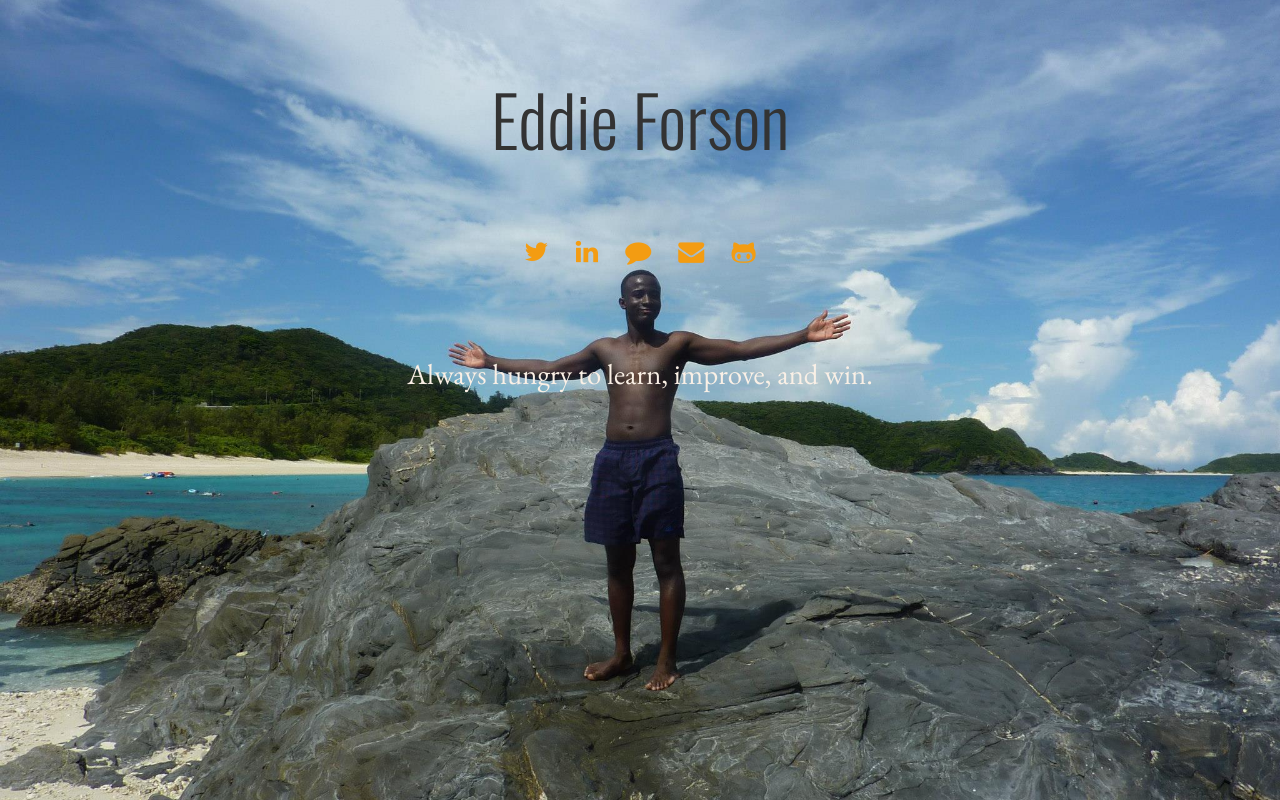
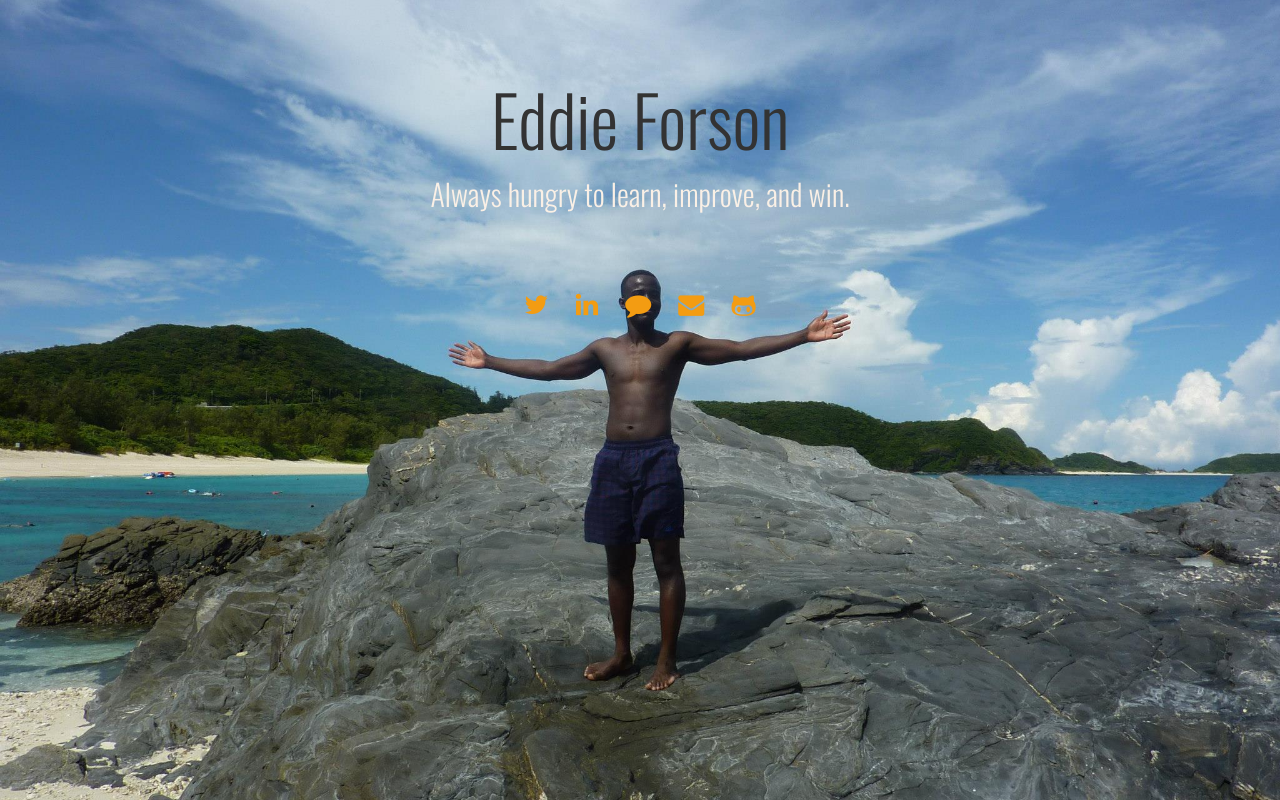
Before and after one commit to kenshiro-o/kenshiro-o.github.io, a plain HTML site: page index.html in a window 1280 px wide. Drawn offline with nearby package versions, Linux system fonts and the light colour scheme.

Commit message:
Fixing position of font-awesome icons

```diff
--- a/assets/css/main.css
+++ b/assets/css/main.css
@@ -26,8 +26,6 @@ p {
 
 .little-bio{
     color: linen;
-    font-size: 1.8em;
-    font-weight:
 }
 
 .centered {
--- a/index.html
+++ b/index.html
@@ -8,7 +8,7 @@
     <meta name="author" content="Carlos Alvarez">
     <link rel="shortcut icon" href="assets/ico/favicon.png">
 
-    <title>Ed Forson - Homepage</title>
+    <title>Eddie Forson - Homepage</title>
 
     <!-- Bootstrap core CSS -->
     <link href="assets/css/bootstrap.min.css" rel="stylesheet">
@@ -42,27 +42,21 @@
 		<div class="row centered">
 			<div class="col-lg-8 col-lg-offset-2 w">
 				<h1>Eddie Forson</h1>
-			</div>
-		</div>
-		<div class="row centered">
-			<div class="col-lg-8 col-lg-offset-2 w tooltip-demo">
-				<a data-toggle="tooltip" title="Twitter" href="https://twitter.com/Ed_Forson"><i class="fa fa-twitter"></i></a>
-				<a data-toggle="tooltip" title="LinkedIn" href="http://www.linkedin.com/pub/eddie-forson/22/69b/162"><i class="fa fa-linkedin"></i></a>
-				<!-- Put github stuff -->
-				<a data-toggle="tooltip" title="Blog" href="http://blog.kenshiro.me"><i class="fa fa-comment"></i></a>
-				<a data-toggle="tooltip" title="Email!" href="mailto:eddie@edforson.me"><i class="fa fa-envelope"></i></a>
-				<a data-toggle="tooltip" title="Github" href="https://github.com/kenshiro-o"><i class="fa fa-github-alt"></i></a>
+                <h2 class="little-bio">Always hungry to learn, improve, and win.</h2>
 			</div>
 		</div>
     </div><!-- /.container -->
 
     <div class="container">
-    	<div class="row w centered">
-    		<br>
-    		<div class="col-lg-6 col-lg-offset-3">
-    			<p class="little-bio">Always hungry to learn, improve, and win.</p>
-    		</div>
-    	</div>
+        <div class="row centered">
+            <div class="col-lg-8 col-lg-offset-2 w tooltip-demo">
+                <a data-toggle="tooltip" title="Twitter" href="https://twitter.com/Ed_Forson"><i class="fa fa-twitter"></i></a>
+                <a data-toggle="tooltip" title="LinkedIn" href="http://www.linkedin.com/pub/eddie-forson/22/69b/162"><i class="fa fa-linkedin"></i></a>
+                <a data-toggle="tooltip" title="Blog" href="http://blog.kenshiro.me"><i class="fa fa-comment"></i></a>
+                <a data-toggle="tooltip" title="Email!" href="mailto:eddie@edforson.me"><i class="fa fa-envelope"></i></a>
+                <a data-toggle="tooltip" title="Github" href="https://github.com/kenshiro-o"><i class="fa fa-github-alt"></i></a>
+            </div>
+        </div>
     </div>
 
 
```
